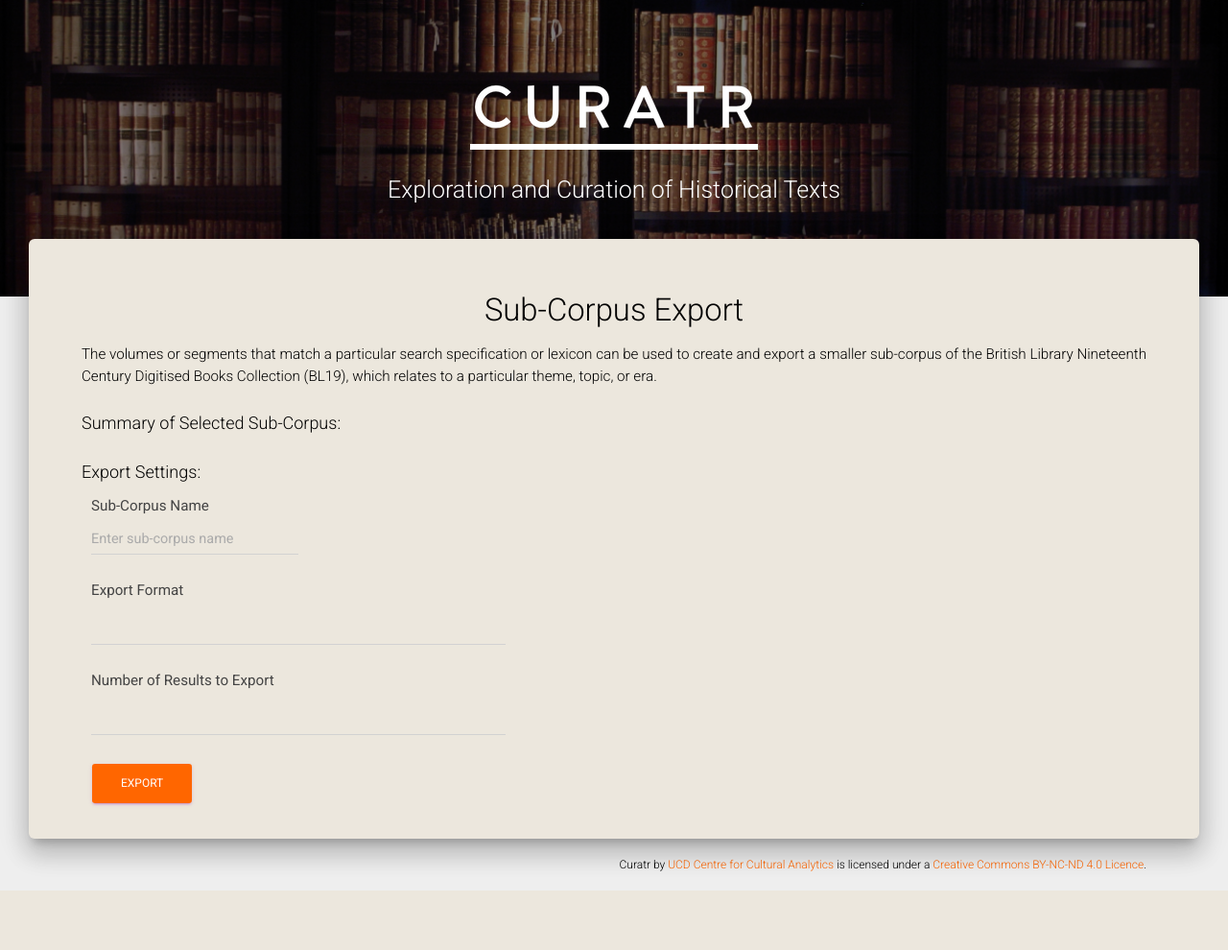
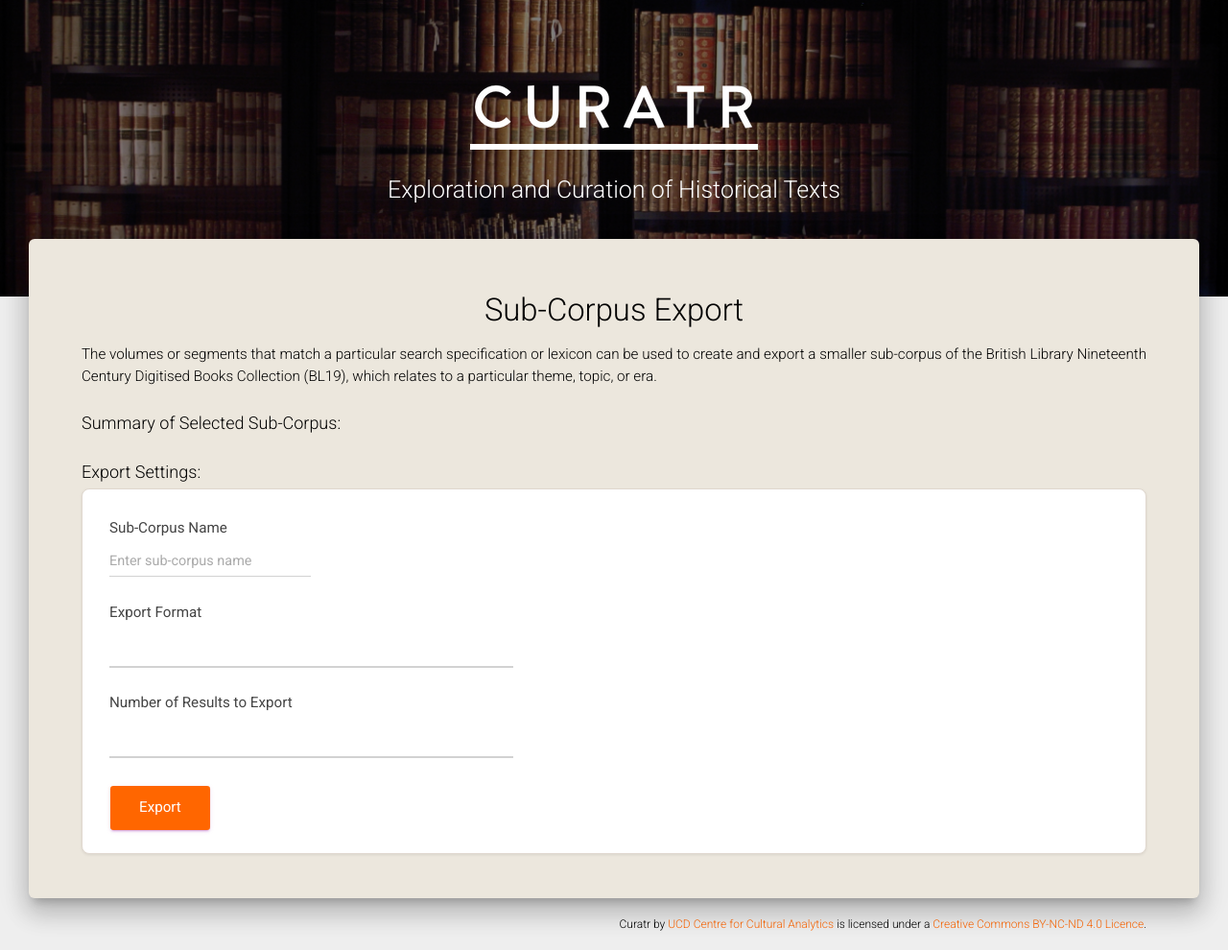
Before and after one commit to derekgreene/curatr, a Flask app: template code/templates/export.html in a window 1280 px wide. Shown: the part 66-1056 px from the top of the page at 96% size. Before the commit the page ends 994 px from the top, so only its background shows below. Run offline with Flask 3, Linux system fonts and the light colour scheme; the template is opened without the code that fills it, so the values that code supplies are empty; parts of the project's set-up code (start-up, migrations or seed data) failed here and were passed over.

Commit message:
Change form styles

```diff
--- /dev/null
+++ b/code/static/css/forms.css
@@ -0,0 +1,26 @@
+/* Shared form card panel used on pages with search/filter forms */
+
+.form-card {
+    background: #ffffff;
+    border-radius: 8px;
+    border: 1px solid #e0d8cf;
+    box-shadow: 0 1px 3px rgba(0, 0, 0, 0.08);
+    padding: 28px 28px 20px;
+    margin-top: -6px;
+}
+
+.form-card form {
+    margin-bottom: 0;
+}
+
+/* Override material-kit button defaults */
+.btn {
+    text-transform: none;
+    font-size: 0.95rem;
+}
+
+/* Applied to .container on pages where the form card is the last element,
+   to prevent margin collapse against the footer */
+.form-page-container {
+    padding-bottom: 5px;
+}
--- a/code/templates/admin.html
+++ b/code/templates/admin.html
@@ -22,7 +22,7 @@ $(document).ready(function()
 {% endblock %}
 
 {% block content %}
-<div class="container">
+<div class="container form-page-container">
   <div class="section" style="padding-bottom: 14px;">
     <div class="text-center">
       <h2>System Administration</h2>
@@ -56,7 +56,8 @@ $(document).ready(function()
     <h5 style="margin-top: 26px; margin-bottom: 18px; border-top: 1px solid #e5e5e5; padding-top: 16px;">Create New Users:</h5>
     <p class="text-justify" style="margin-top: 18px; margin-bottom: 18px;">Add one or more new users to the <i>Curatr</i> system.
     To create multiple users at once, input a list of email addresses separated by commas.</p>
-    <form id="search" method="get" action="{{prefix}}/usercreate" style="margin-left: 10px; margin-right: 10px;">
+    <div class="form-card" style="margin-bottom: 27px;">
+    <form id="search" method="get" action="{{prefix}}/usercreate">
       <div class="form-block">
         <div class="form-group">
           <label for="emails">Email Address(es)</label>
@@ -65,6 +66,7 @@ $(document).ready(function()
       </div>
       <button type="submit" class="btn btn-primary">Create</button>
     </form>
+    </div>
   </div>
 </div>
 
--- a/code/templates/concordance.html
+++ b/code/templates/concordance.html
@@ -5,7 +5,7 @@
 {% endblock %}
 
 {% block content %}
-<div class="container">
+<div class="container form-page-container">
 	<div class="section text-center" style="padding-bottom: 14px;">
 		<h2>Concordance</h2>
 		<p class="text-justify"><i>Concordance analysis</i> finds all instances of a word or phrase across the
@@ -13,6 +13,7 @@
 			Library Nineteenth Century Digitised Books Collection (BL19), presenting each
 			result alongside its immediate context.</p>
 	</div>
+	<div class="form-card" style="margin-bottom: 40px;">
 	<form id="search" method="get" action="{{prefix}}/concordance">
 		<input type="hidden" id="action" name="action" value="concordance">
 		<input type="hidden" id="suggest" name="suggest" value="True">
@@ -66,7 +67,7 @@
 		</div>
 		<button type="submit" class="btn btn-primary">Analyse</button>
 	</form>
-	<br>
+	</div>
 </div>
 
 {% endblock %}
--- a/code/templates/export.html
+++ b/code/templates/export.html
@@ -5,7 +5,7 @@
 {% endblock %}
 
 {% block content %}
-<div class="container">
+<div class="container form-page-container">
 	<div class="section" style="padding-bottom: 14px;">
 	    <h2 style="text-align: center;">Sub-Corpus Export</h2>
 	    <p class="text-justify">The volumes or segments that match a particular search specification or lexicon can be used to create and export a smaller sub-corpus of the British Library Nineteenth Century Digitised Books Collection (BL19), which relates to a particular theme, topic, or era.</p>
@@ -19,7 +19,8 @@
 		<h4 style="margin-top: 1.3em;">Export Settings:</h4>
 <!-- 		<p class="text-justify">Specify the settings for the sub-corpus export format:</p>
  -->
-		<form id="export" method="get" action="{{prefix}}/corpora" style="margin-left: 10px; margin-right: 20px;">
+		<div class="form-card" style="margin-bottom: 27px;">
+		<form id="export" method="get" action="{{prefix}}/corpora">
 			<input type="hidden" id="action" name="action" value="export">
 			{{ search_spec }}
 			<div class="form-block">
@@ -36,7 +37,6 @@
 		            </select>
 		        </div>
 			</div>
-
 			<div class="form-block">
 				<div class="form-group" style="width: 50%;">
 					<label for="export_num">Number of Results to Export</label>
@@ -45,9 +45,9 @@
 		            </select>
 				</div>
 			</div>
-
 			<button type="submit" class="btn btn-primary">Export</button>
 		</form>
+		</div>
   </div>
 </div>
 
--- a/code/templates/layout.html
+++ b/code/templates/layout.html
@@ -25,6 +25,7 @@
     <link href="{{staticprefix}}/assets/css/material-kit.css" rel="stylesheet">
     <!-- Custom styles for this template -->
     <link href="{{staticprefix}}/css/default.css" rel="stylesheet">
+    <link href="{{staticprefix}}/css/forms.css" rel="stylesheet">
     <style>
     .page-header
     {
--- a/code/templates/lexicon.html
+++ b/code/templates/lexicon.html
@@ -12,7 +12,7 @@
 {% endblock %}
 
 {% block content %}
-<div class="container">
+<div class="container form-page-container">
 	<div class="section" style="padding-bottom: 14px;">
 	    <!------------------------------------------------------>
 		<h2 style="text-align: center;">Word Lexicons</h2>
@@ -39,7 +39,8 @@
 	    <!------------------------------------------------------>
 		<h5 style="margin-top: 26px; margin-bottom: 18px; border-top: 1px solid #e5e5e5; padding-top: 16px;">Create New Lexicon</h5>
 		<p class="text-justify" style="margin-top: 18px; margin-bottom: 18px;">Alternatively, create a new lexicon below by adding one or more seed keywords.</p>
-		<form id="search" method="get" action="{{ prefix }}/lexicon" style="margin-left: 10px; margin-right: 10px;">
+		<div class="form-card" style="margin-bottom: 27px;">
+		<form id="search" method="get" action="{{ prefix }}/lexicon">
 			<input type="hidden" id="action" name="action" value="create">
 
 			<div class="form-block">
@@ -73,6 +74,7 @@
 			</div>
 			<button type="submit" class="btn btn-primary">Create</button>
 		</form>
+		</div>
 	    <!------------------------------------------------------>
 	</div>
 </div>
--- a/code/templates/search.html
+++ b/code/templates/search.html
@@ -5,7 +5,7 @@
 {% endblock %}
 
 {% block content %}
-<div class="container">
+<div class="container form-page-container">
 	<div class="section text-center" style="padding-bottom: 14px;">
 		<h2>Collection Search</h2>
 		<p class="text-justify">The <i>Curatr</i> platform indexes content and metadata
@@ -15,6 +15,7 @@
 			a specific subset.
 		</p>
 	</div>
+	<div class="form-card" style="margin-bottom: 27px;">
 	<form id="search" method="get" action="{{prefix}}/search">
 		<input type="hidden" id="action" name="action" value="search">
 		<input type="hidden" id="suggest" name="suggest" value="True">
@@ -86,7 +87,7 @@
 		</div>
 		<button type="submit" class="btn btn-primary">Search</button>
 	</form>
-	<br>
+	</div>
 </div>
 
 {% endblock %}
```
Also changed, not shown: code/templates/networks.html (+9 -11 lines), code/templates/ngrams.html (+8 -11 lines), code/templates/profile.html (+7 -4 lines), code/templates/user-edit.html (+8 -4 lines).
